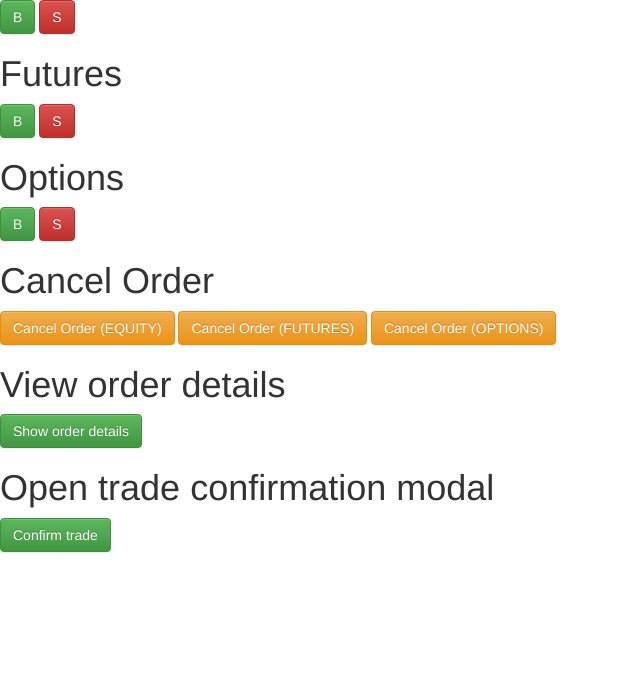
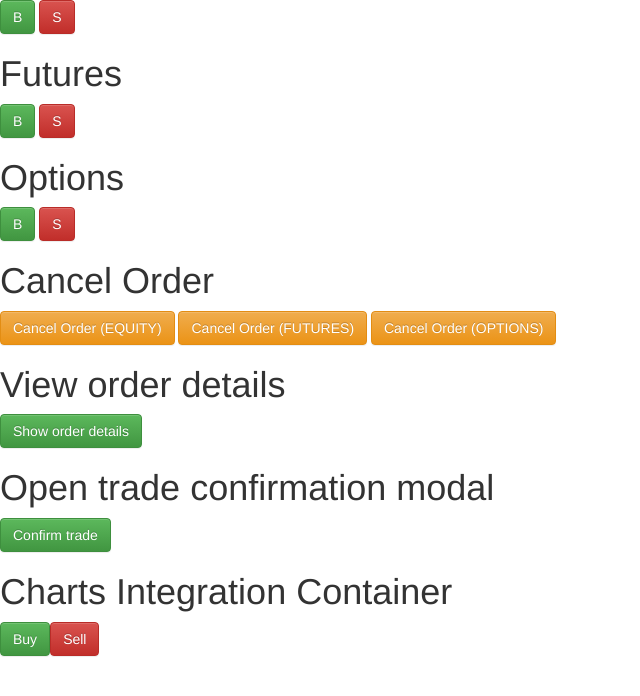
Before and after one commit to sourabhbajaj/StockTradeForm, a website: page example.html in a window 1280 px wide. Shown: the whole page, without its empty margins (0-640 px from the left). Drawn offline with nearby package versions, Linux system fonts and the light colour scheme.

Commit message:
Charts Integration

```diff
--- /dev/null
+++ b/chartTradeButtons.js
@@ -0,0 +1,16 @@
+const addChartButtons=(container, data)=>{
+    const newButtonId=Math.floor(Math.random() * 100);
+    const buyButton=$("<button/>").addClass("btn btn-success trade-button-"+newButtonId).append("Buy").attr("data-trade-type", "buy");
+    buyButton.attr({
+        "data-symbol":"NIFTY",
+        "data-instrument":"FUTURES"
+    });
+    const sellButton=$("<button/>").addClass("btn btn-danger trade-button-"+newButtonId).append("Sell").attr("data-trade-type", "sell");
+    sellButton.attr({
+        "data-symbol":"NIFTY",
+        "data-instrument":"FUTURES"
+    });
+
+    $(container).append(buyButton).append(sellButton);
+    $(".trade-button-"+newButtonId).tradeModal();
+}
--- a/example.html
+++ b/example.html
@@ -14,6 +14,7 @@
     <script src="/node_modules/bootstrap/dist/js/bootstrap.min.js"></script>
     <script src="tradeModal.js"></script>
     <script src="tradeConfirmationModal.js"></script>
+    <script src="chartTradeButtons.js"></script>
     <title>Hello, world!</title>
 </head>
 
@@ -50,8 +51,11 @@
     <h1>Open trade confirmation modal</h1>
     <button class="btn btn-success btn-open-trade-confirmation-modal" data-trade-details-table="#example">Confirm trade</button>
 
+    <h1>Charts Integration Container</h1>
+    <div id="charts-trade-buttons-container"></div>
     <script>
         $(document).ready(function () {
+            addChartButtons("#charts-trade-buttons-container", {});
             $(".btn-open-trade-confirmation-modal").tradeConfirmationModal();
 
             $(".cancel-order").click(function (e) {
--- a/tradeConfirmationModal.js
+++ b/tradeConfirmationModal.js
@@ -82,10 +82,10 @@ $(document).ready(function(){
                     },
                     method:"post",
                     beforeSend:function(){
-                        $("#stock-trade-modal .loader").removeClass("hidden");
+                        $("#trade-confirmation-modal .loader").removeClass("hidden");
                     },
                     complete:function(){
-                        $("#stock-trade-modal .loader").addClass("hidden");
+                        $("#trade-confirmation-modal .loader").addClass("hidden");
                     },
                     success:function(data){
                         console.log(data);
```
